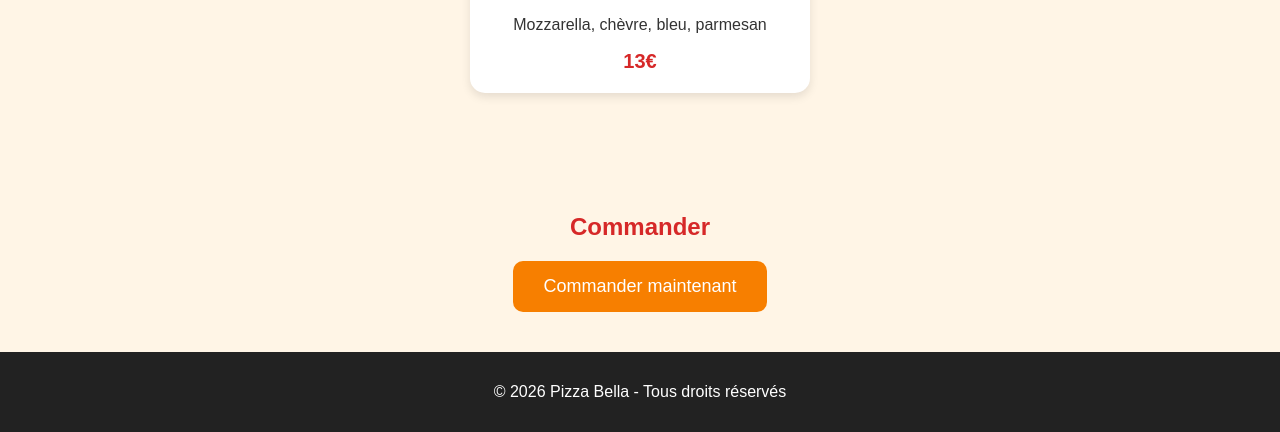
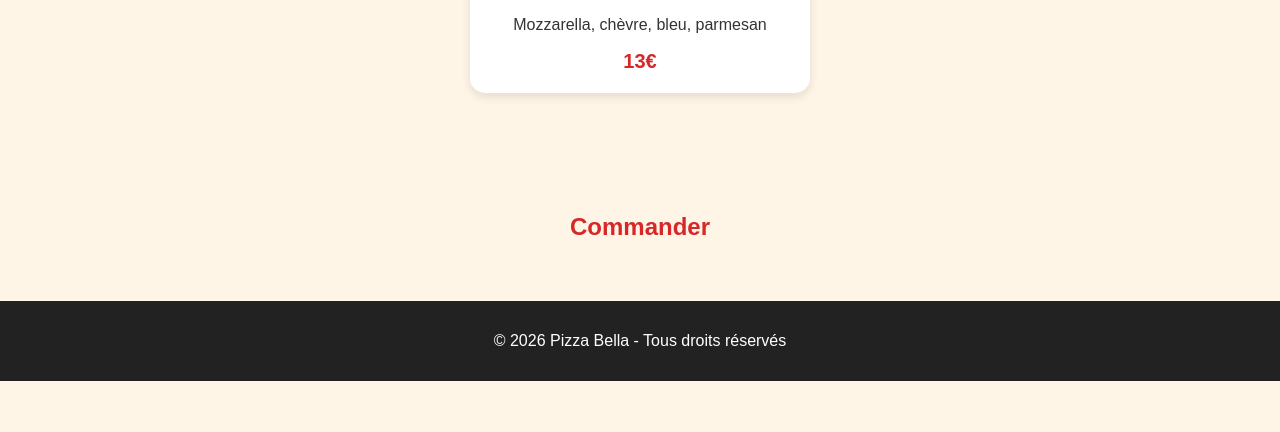
Before and after one commit to chloecharraud-alt/Pizza, a plain HTML site: page index.html in a window 1280 px wide. Shown: the part 1879-2311 px from the top of the page. After the commit the page ends 2260 px from the top, so only its background shows below. Drawn offline with Linux system fonts and the light colour scheme.

Commit message:
Add files via upload

```diff
--- a/index.html
+++ b/index.html
@@ -54,7 +54,6 @@
 
     <section class="contact">
         <h2>Commander</h2>
-        <button>Commander maintenant</button>
     </section>
 
     <footer>
```
